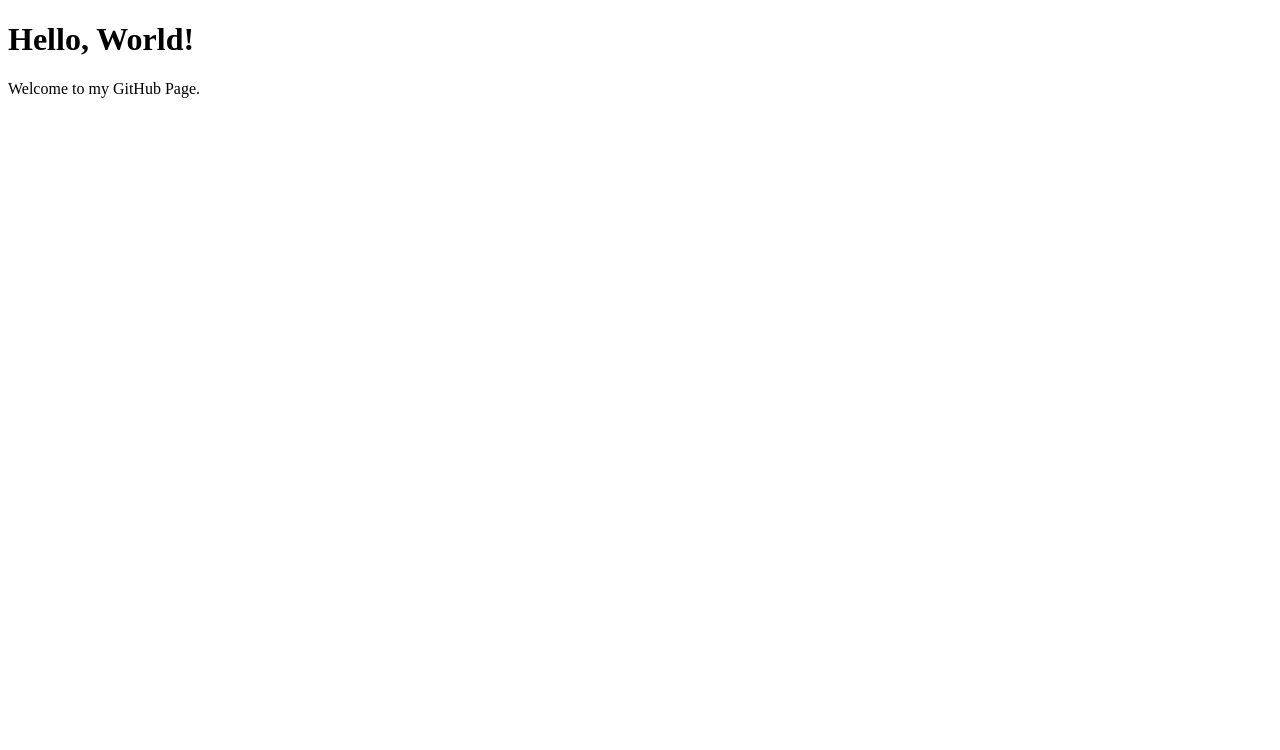
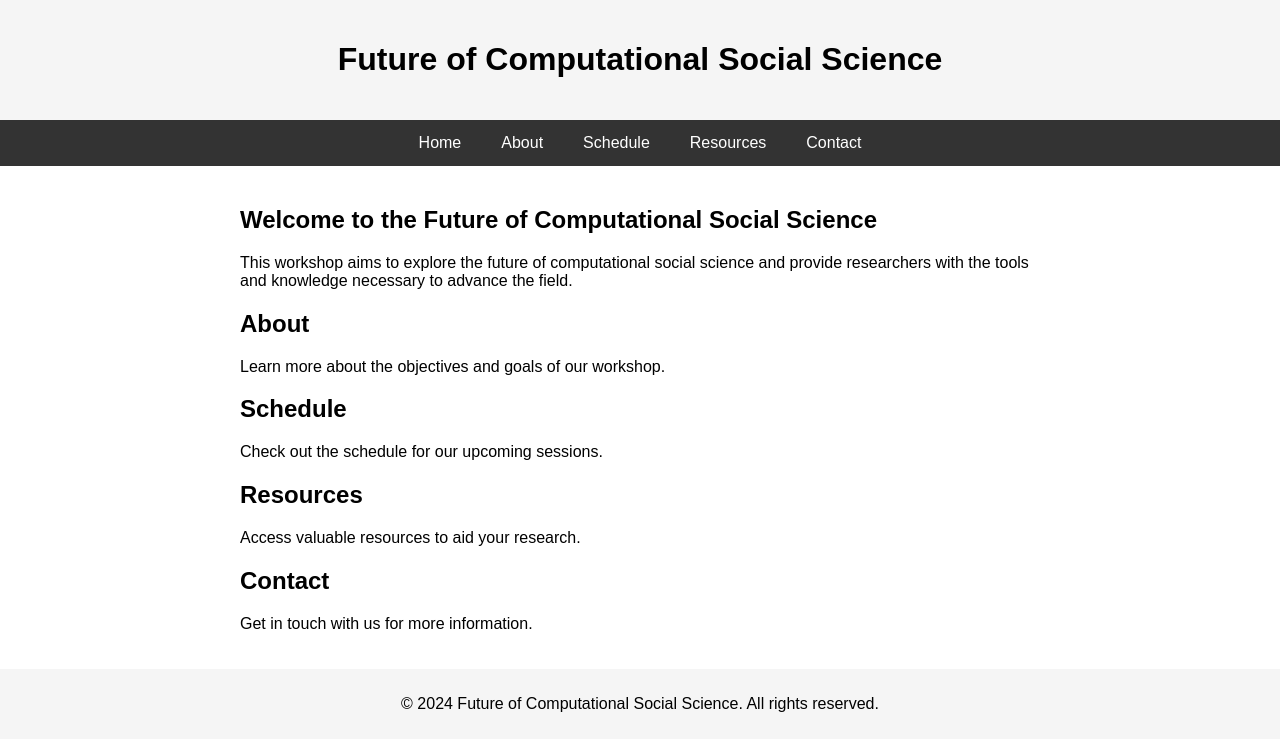
Before and after one commit to civicmachines/css_workshop, a plain HTML site: page index.html in a window 1280 px wide. Drawn offline with Linux system fonts and the light colour scheme.

Commit message:
Update index.html

```diff
--- a/index.html
+++ b/index.html
@@ -1,10 +1,95 @@
 <!DOCTYPE html>
-<html>
+<html lang="en">
 <head>
-    <title>My GitHub Page</title>
+    <meta charset="UTF-8">
+    <meta name="viewport" content="width=device-width, initial-scale=1.0">
+    <title>Future of Computational Social Science</title>
+    <style>
+        body {
+            font-family: Arial, sans-serif;
+            margin: 0;
+            padding: 0;
+        }
+        header {
+            background-color: #f5f5f5;
+            padding: 20px;
+            text-align: center;
+        }
+        nav {
+            display: flex;
+            justify-content: center;
+            background-color: #333;
+        }
+        nav a {
+            color: white;
+            padding: 14px 20px;
+            text-decoration: none;
+            text-align: center;
+        }
+        nav a:hover {
+            background-color: #ddd;
+            color: black;
+        }
+        .container {
+            padding: 20px;
+        }
+        .content {
+            max-width: 800px;
+            margin: auto;
+        }
+        footer {
+            background-color: #f5f5f5;
+            padding: 10px;
+            text-align: center;
+        }
+    </style>
 </head>
 <body>
-    <h1>Hello, World!</h1>
-    <p>Welcome to my GitHub Page.</p>
+
+<header>
+    <h1>Future of Computational Social Science</h1>
+</header>
+
+<nav>
+    <a href="#home">Home</a>
+    <a href="#about">About</a>
+    <a href="#schedule">Schedule</a>
+    <a href="#resources">Resources</a>
+    <a href="#contact">Contact</a>
+</nav>
+
+<div class="container">
+    <div class="content">
+        <h2>Welcome to the Future of Computational Social Science</h2>
+        <p>
+            This workshop aims to explore the future of computational social science and provide researchers with the tools and knowledge necessary to advance the field.
+        </p>
+
+        <h2>About</h2>
+        <p>
+            Learn more about the objectives and goals of our workshop.
+        </p>
+
+        <h2>Schedule</h2>
+        <p>
+            Check out the schedule for our upcoming sessions.
+        </p>
+
+        <h2>Resources</h2>
+        <p>
+            Access valuable resources to aid your research.
+        </p>
+
+        <h2>Contact</h2>
+        <p>
+            Get in touch with us for more information.
+        </p>
+    </div>
+</div>
+
+<footer>
+    <p>&copy; 2024 Future of Computational Social Science. All rights reserved.</p>
+</footer>
+
 </body>
 </html>
```
